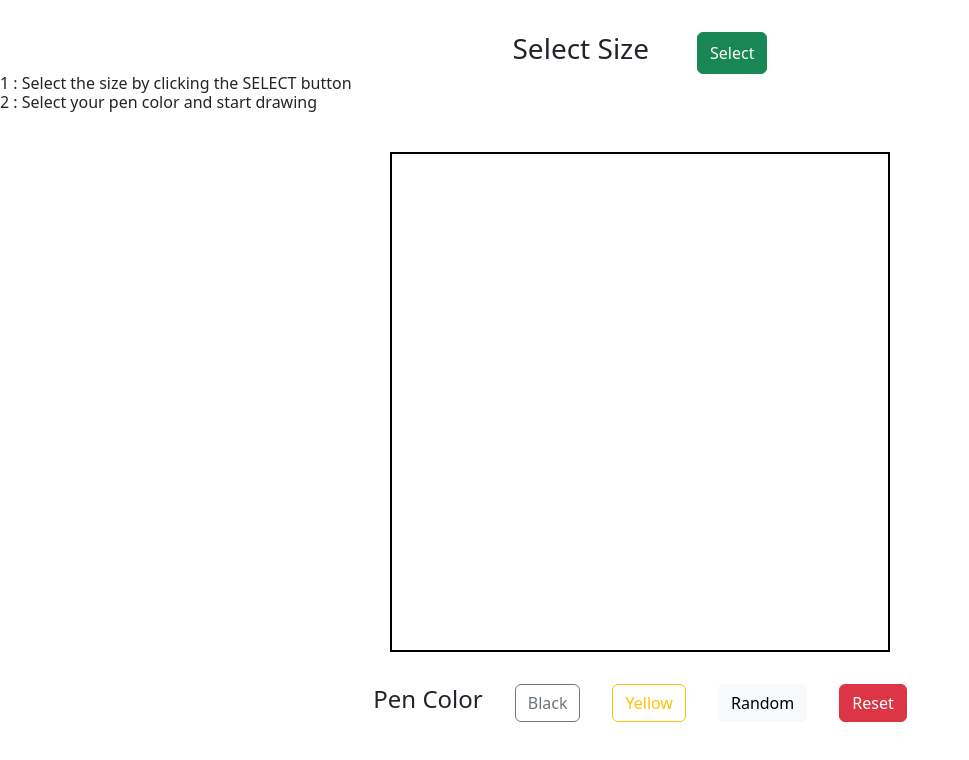
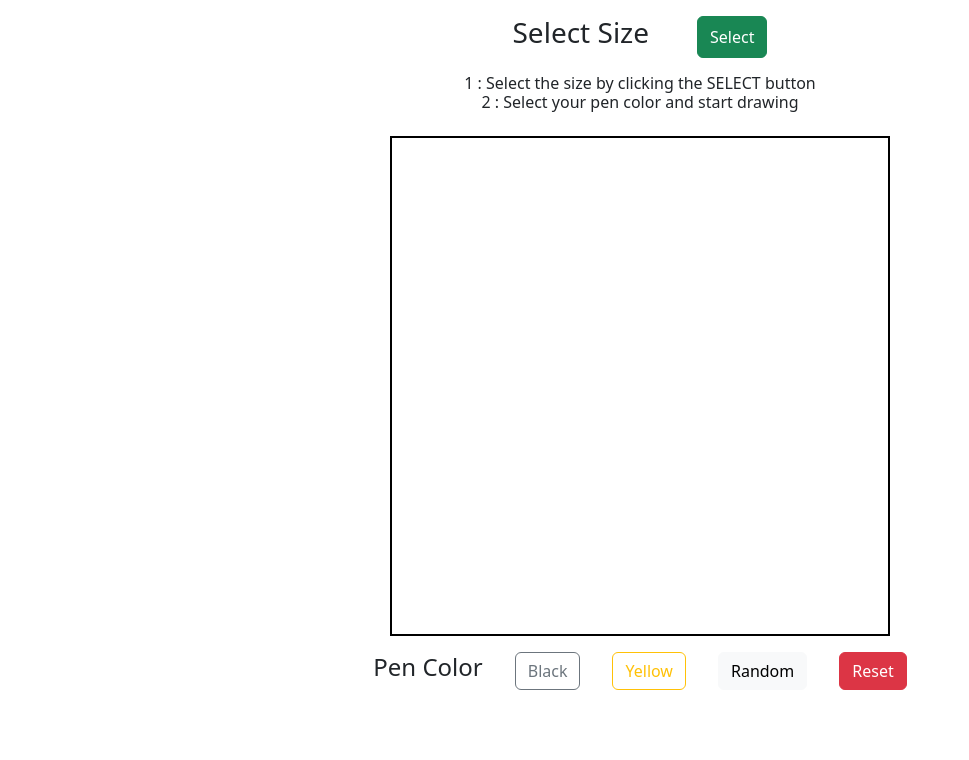
Before and after one commit to imad-101/Etch-A-Sketch-Odin-Project, a plain HTML site: page index.html in a window 1280 px wide. Shown: the whole page, without its empty margins (0-969 px from the left). Drawn offline with nearby package versions, Linux system fonts and the light colour scheme.

Commit message:
Used bootstrap to style elements

```diff
--- a/styles.css
+++ b/styles.css
@@ -1,17 +1,19 @@
 *{
     margin: 0;
     padding: 0;
+    text-align: center;
+
 }
 
 .box{
     width: 500px;
     height: 500px;
     border: 2px solid black;
-    margin: 2rem 0 2rem;
+    margin: 1rem 0 1rem;
     display: grid;
 }
 .nav-div{
-    margin-top: 2rem;
+    margin: 1rem 0rem 1rem;
     display: flex;
     gap: 3rem;
     justify-content: center;
@@ -27,6 +29,3 @@
     align-items: center;
     gap: 2rem;
 }
-/* .box-items{
-    border: 1px solid black;
-} */
```
